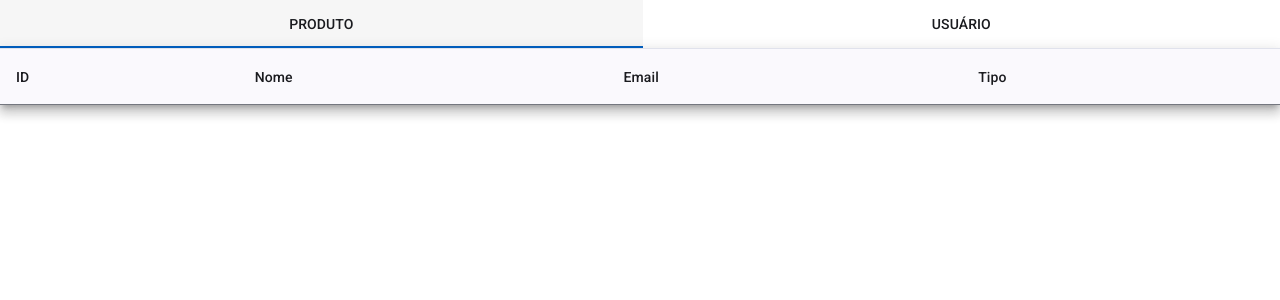
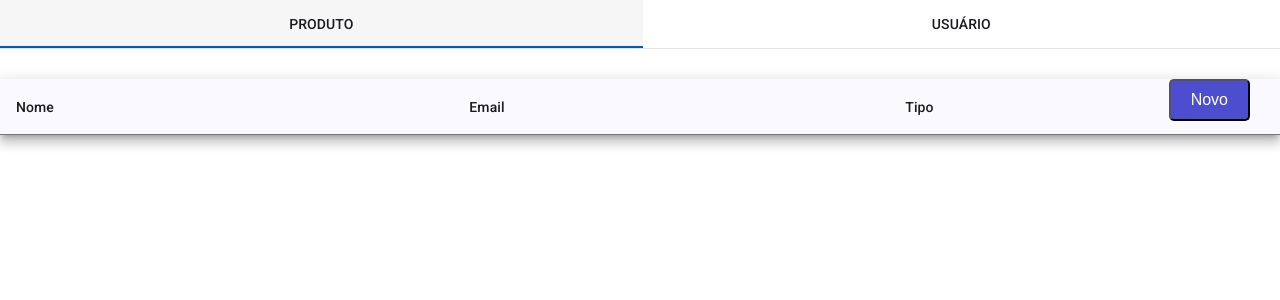
Before and after one commit to brunongomes/app-inventario, an Angular app in the folder app-inventario-frontend/: page /users in a window 1280 px wide. Shown: the top 300 px of the page. Built offline with nearby package versions, Linux system fonts and the light colour scheme; no server answers.

Commit message:
feat: implement login modal features

```diff
--- a/app-inventario-frontend/src/app/components/users/users-list/users-list.component.css
+++ b/app-inventario-frontend/src/app/components/users/users-list/users-list.component.css
@@ -0,0 +1,15 @@
+.container {
+    position: relative;
+    padding-top: 30px;
+}
+
+.add-button {
+    background-color: rgb(77, 77, 207);
+    color: white;
+    font-size: 16px;
+    border-radius: 5px;
+    padding: 10px 20px;
+    margin-bottom: 20px;
+    position: absolute;
+    right: 30px;
+}
--- a/app-inventario-frontend/src/app/components/users/users-list/users-list.component.html
+++ b/app-inventario-frontend/src/app/components/users/users-list/users-list.component.html
@@ -1,10 +1,7 @@
 <app-menu></app-menu>
+<div class="container">
+  <button class="add-button" (click)="openAddUserDialog()">Novo</button>
   <table mat-table [dataSource]="dataSource" class="mat-elevation-z8">
-    <ng-container matColumnDef="id">
-      <th mat-header-cell *matHeaderCellDef> ID </th>
-      <td mat-cell *matCellDef="let element"> {{element.id}} </td>
-    </ng-container>
-
       <ng-container matColumnDef="name">
         <th mat-header-cell *matHeaderCellDef> Nome </th>
         <td mat-cell *matCellDef="let element"> {{element.name}} </td>
@@ -23,3 +20,4 @@
       <tr mat-header-row *matHeaderRowDef="displayedColumns"></tr>
       <tr mat-row *matRowDef="let row; columns: displayedColumns;"></tr>
   </table>
+</div>
--- a/app-inventario-frontend/src/app/components/users/users-list/users-list.component.ts
+++ b/app-inventario-frontend/src/app/components/users/users-list/users-list.component.ts
@@ -3,6 +3,8 @@ import { MenuComponent } from '../../../shared/menu/menu.component';
 import { MatTableModule } from '@angular/material/table';
 import { UsersService } from '../../../services/users.service';
 import { Users } from '../../../shared/interfaces/users';
+import { UsersModalComponent } from '../users-modal/users-modal.component';
+import { MatDialog } from '@angular/material/dialog';
 
 @Component({
   selector: 'app-users-list',
@@ -15,18 +17,18 @@ import { Users } from '../../../shared/interfaces/users';
   styleUrl: './users-list.component.css'
 })
 export class UsersListComponent {
-  displayedColumns: string[] = ['id', 'name', 'email', 'type'];
+  displayedColumns: string[] = ['name', 'email', 'type'];
   dataSource: Users[] = [];
 
 
-  constructor(private usersService: UsersService) { }
+  constructor(private usersService: UsersService, private dialog: MatDialog) { }
 
   ngOnInit() {
+    this.loadItems();
+  }
+
+  loadItems() {
     this.usersService.getUsers().subscribe(users => {
-      console.log(users);
-      if (!users) {
-        return;
-      }
       this.dataSource = users.map((user: { _id: string; nome: string; email: string; tipo: string; }) => {
         return {
           id: user._id,
@@ -37,4 +39,18 @@ export class UsersListComponent {
       })
     });
   }
+
+  openAddUserDialog() {
+    const dialogRef = this.dialog.open(UsersModalComponent, {
+      width: '500px',
+      data: { user: {}, isNewUser: true }
+    });
+
+    dialogRef.afterClosed().subscribe(result => {
+      console.log(result)
+      this.usersService.createUser(result.user).subscribe(() => {
+        this.loadItems();
+      });
+    });
+  }
 }
```
Lines whose indentation alone changed are shown as unchanged.
